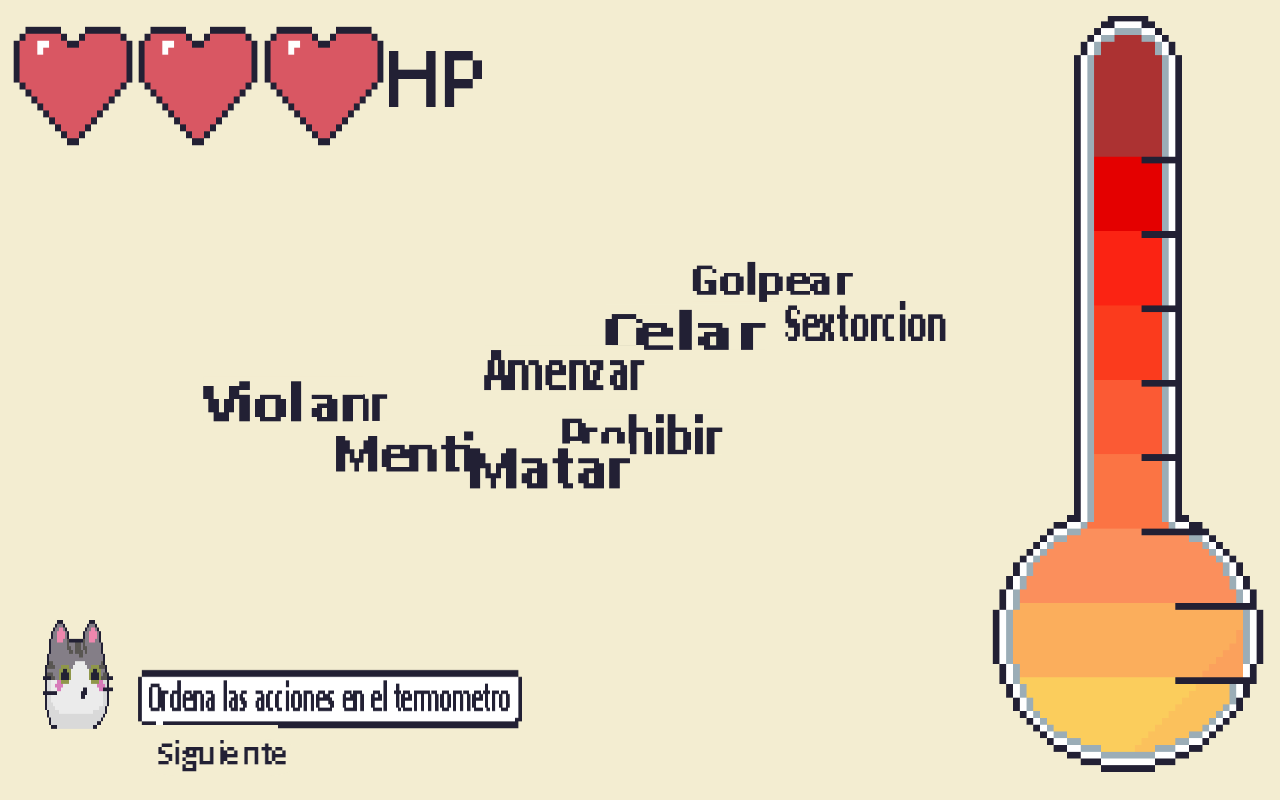
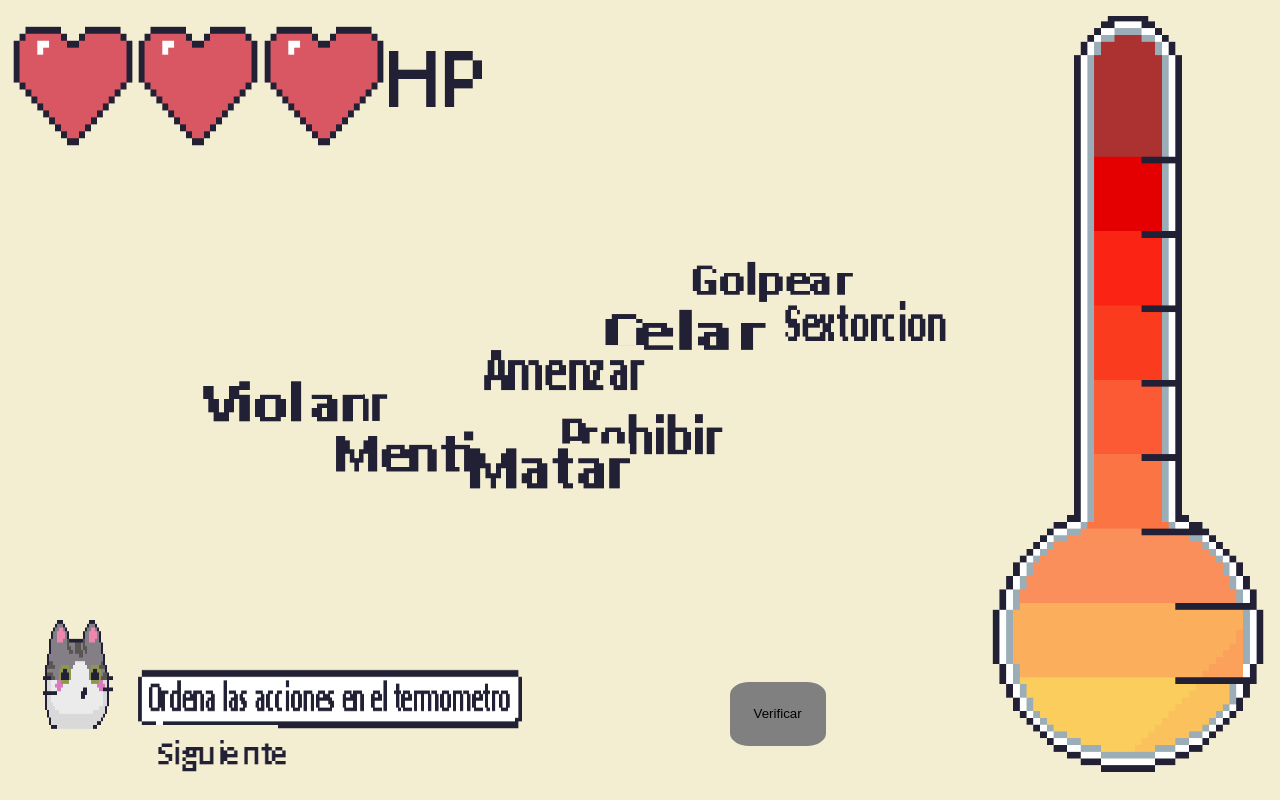
Before and after one commit to 0511Cynthia/violentometro, a React (Create React App) app: page /level3 in a window 1280 px wide. Built offline with nearby package versions, Linux system fonts and the light colour scheme.

Commit message:
Creating the function to verify that the parts are in the correct place

```diff
--- a/src/components/Words/Words.jsx
+++ b/src/components/Words/Words.jsx
@@ -1,7 +1,7 @@
 import { useState } from 'react';
 import styles from './Words.module.css';
 
-export default function Word({image, targetArea}){
+export default function Word({image, targetArea, id}){
     const area = {minX: -850, minY: 120, maxX: -100, maxY: 450 };
     const initialPositionX = Math.random() * (area.maxX - area.minX) + area.minX;
     const initialPositionY = Math.random() * (area.maxY - area.minY) + area.minY;
@@ -19,7 +19,7 @@ export default function Word({image, targetArea}){
             const newX = e.clientX - initialX;
             const newY = e.clientY - initialY;
             // setPosition({ x: newX, y: newY });
-            console.log("x: "+newX, "y:"+newY);
+            // console.log("x: "+newX, "y:"+newY);
 
             if (newX <= -150) {
                 setPosition({ x: newX, y: newY });
@@ -34,19 +34,19 @@ export default function Word({image, targetArea}){
         };
 
         const handleMouseUp = () => {
-        setDragging(false);
-        window.removeEventListener('mousemove', handleMouseMove);
-        window.removeEventListener('mouseup', handleMouseUp);
-        if (isInTargetArea) {
-            console.log('La pieza está en el lugar correcto.');
-        }
+            setDragging(false);
+            window.removeEventListener('mousemove', handleMouseMove);
+            window.removeEventListener('mouseup', handleMouseUp);
+            if (isInTargetArea) {
+                console.log(`La pieza ${id} está en el lugar correcto.`);
+            }
         };
 
         window.addEventListener('mousemove', handleMouseMove);
         window.addEventListener('mouseup', handleMouseUp);
     };
     return(
-        <div className={styles.Container} style={{ transform: `translate(${position.x}px, ${position.y}px)` }}
+        <div  id={id} className={styles.Container} style={{ transform: `translate(${position.x}px, ${position.y}px)` }}
         onMouseDown={handleMouseDown}>
 
             <picture className={styles.containerWord}>
--- a/src/pages/level3/Level3.jsx
+++ b/src/pages/level3/Level3.jsx
@@ -1,3 +1,4 @@
+import { useState } from 'react';
 import Heart from '../../img/Heart.png';
 import Hp from '../../img/Hp.png';
 import styles from './Level3.module.css';
@@ -26,6 +27,30 @@ function Level3(){
         {minX: -160, minY: 115, maxX: -150, maxY: 135},
         {minX: -160, minY: 20, maxX: -150, maxY: 50}
     ]
+    const [piecesInPlace, setPiecesInPlace] = useState(Array(targetAreas.length).fill(false));
+
+    const checkPiecesPlacement = () => {
+        const newPiecesInPlace = targetAreas.map((area, index) => {
+            const piece = document.getElementById(`word-${index}`);
+            if (!piece) return false;
+            const pieceRect = piece.getBoundingClientRect();
+            return (
+                pieceRect.left >= area.minX &&
+                pieceRect.right <= area.maxX &&
+                pieceRect.top >= area.minY &&
+                pieceRect.bottom <= area.maxY
+            );
+        });
+
+        setPiecesInPlace(newPiecesInPlace);
+
+        piecesInPlace.forEach((isInPlace, index) => {
+            if (!isInPlace) {
+                console.log(`La pieza ${index} no está en su lugar.`);
+            }
+        });
+    };
+
     return(
         <div className={styles.Container}>
             <div className={styles.AppHeader}>
@@ -35,20 +60,23 @@ function Level3(){
                 <img src={Hp} className={styles.Hp} alt=''/>
             </div>
             <div className={styles.columnContainer}>
-                <Words image={Mentir} targetArea={targetAreas[0]}/>
-                <Words image={Celar} targetArea={targetAreas[1]}/>
-                <Words image={Stalkear} targetArea={targetAreas[2]}/>
-                <Words image={Prohibir} targetArea={targetAreas[3]}/>
-                <Words image={Golpear} targetArea={targetAreas[4]}/>
-                <Words image={Sextorcion} targetArea={targetAreas[5]}/>
-                <Words image={Amenazar} targetArea={targetAreas[6]}/>
-                <Words image={Violar} targetArea={targetAreas[7]}/>
-                <Words image={Matar} targetArea={targetAreas[8]}/>
+                <Words image={Mentir} targetArea={targetAreas[0]} id={`word-${0}`}/>
+                <Words image={Celar} targetArea={targetAreas[1]} id={`word-${1}`}/>
+                <Words image={Stalkear} targetArea={targetAreas[2]} id={`word-${2}`}/>
+                <Words image={Prohibir} targetArea={targetAreas[3]} id={`word-${3}`}/>
+                <Words image={Golpear} targetArea={targetAreas[4]} id={`word-${4}`}/>
+                <Words image={Sextorcion} targetArea={targetAreas[5]} id={`word-${5}`}/>
+                <Words image={Amenazar} targetArea={targetAreas[6]} id={`word-${6}`}/>
+                <Words image={Violar} targetArea={targetAreas[7]} id={`word-${7}`}/>
+                <Words image={Matar} targetArea={targetAreas[8]} id={`word-${8}`}/>
                 <div className={styles.imgContainer}>
                     <img src={Thermometer} className={styles.Thermometer} alt=''/>
                 </div>
             </div>
             <Kitten/>
+            <div className={styles.btnContainer}>
+                <button style={{height: "100%",width: "100%",backgroundColor: "gray"}} onClick={checkPiecesPlacement}>Verificar</button>
+            </div>
         </div>
     )
 }
--- a/src/pages/level3/Level3.module.css
+++ b/src/pages/level3/Level3.module.css
@@ -30,3 +30,10 @@
     padding-bottom: .2%;
     width: 34vh;
 }
+.btnContainer{
+    height: 8vh;
+    width: 12vh;
+    position: absolute;
+    bottom: 8vh;
+    left: 90vh;
+}
```
